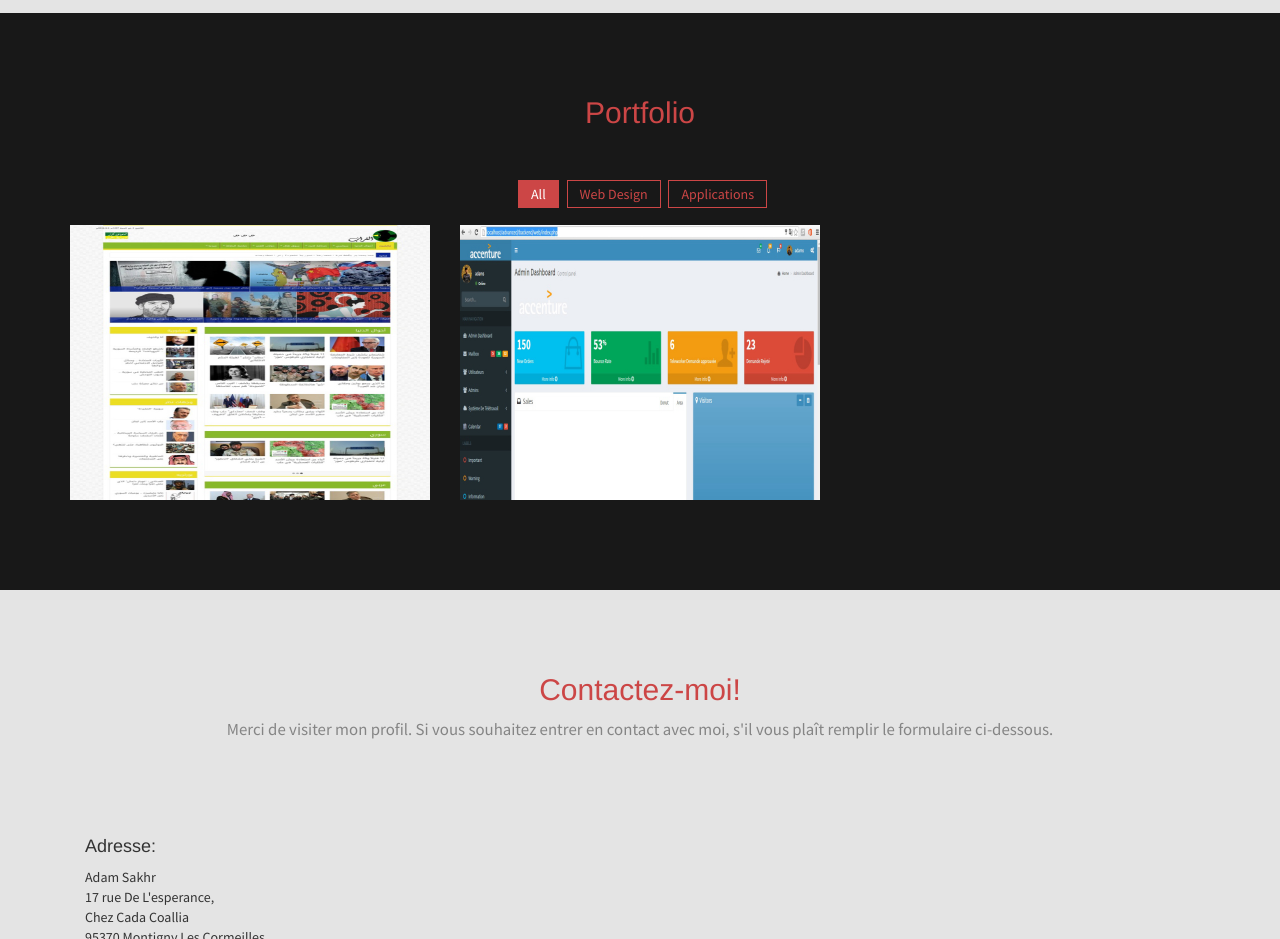
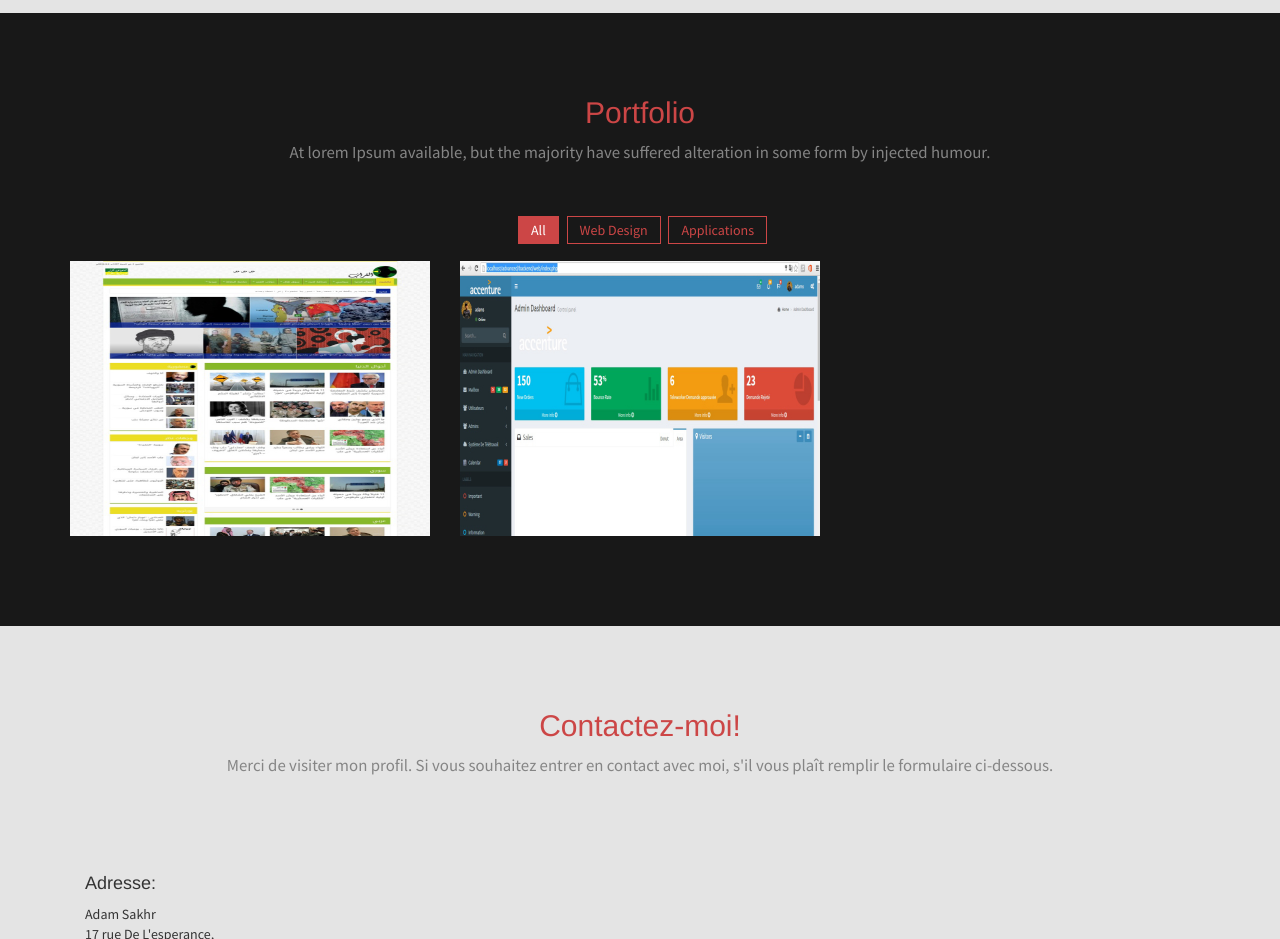
Before and after one commit to sakhradam/sakhradam.github.io, a plain HTML site: page index.html in a window 1280 px wide. Shown: the part 3100-4039 px from the top of the page. Drawn offline with Linux system fonts and the light colour scheme.

Commit message:
Update index.html

```diff
--- a/index.html
+++ b/index.html
@@ -464,7 +464,7 @@ Fournisseur d'Accès Internet. </span> </li>
             <div class="heading text-center">
                 <!-- Heading -->
                 <h2>Portfolio</h2>
-
+                <p>At lorem Ipsum available, but the majority have suffered alteration in some form by injected humour.</p>
             </div>
 
             <div class="row">
@@ -534,9 +534,8 @@ Fournisseur d'Accès Internet. </span> </li>
             <div class="row mrgn30">
 
                 <form method="post" action="" id="contactfrm" role="form">
-
                   <script type="text/javascript"> id = 206041; </script>
-  <script type="text/javascript" src="http://kontactr.com/wp.js"></script>
+              <script type="text/javascript" src="http://kontactr.com/wp.js"></script>
 
                 </form>
                 <div class="col-sm-4">
```
